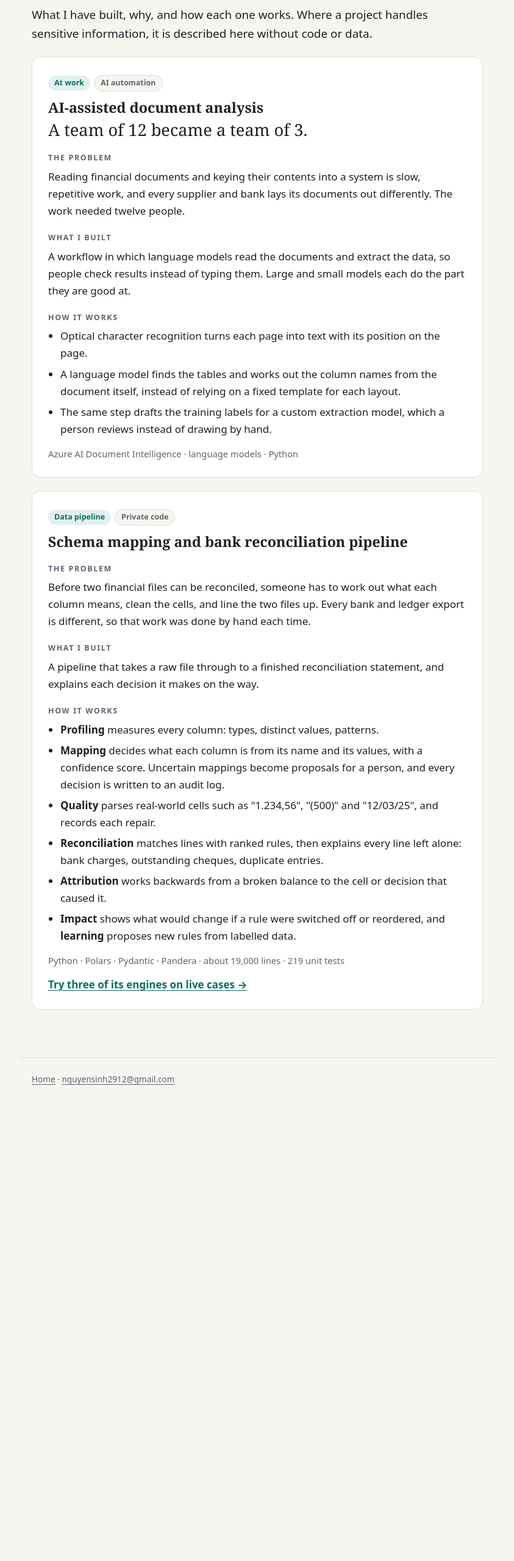
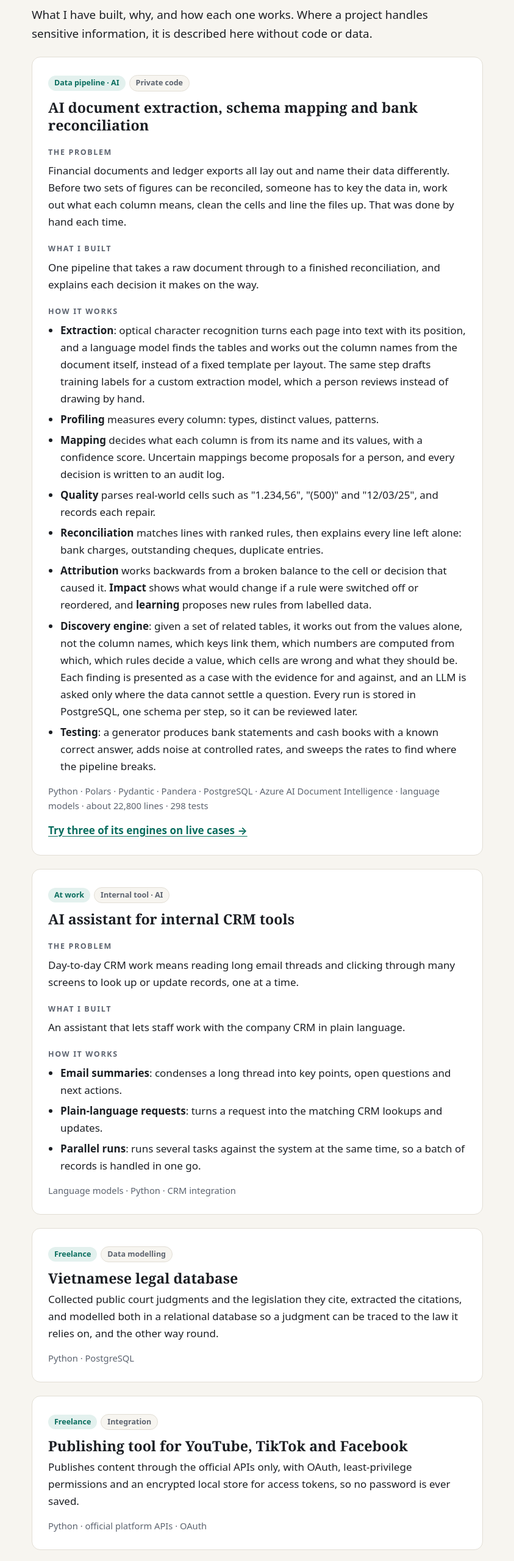
Before and after one commit to nguyensinh0210/nguyensinh0210.github.io, a plain HTML site: page projects.html in a window 1280 px wide. Shown: the part 160-2720 px from the top of the page at 61% size, without its empty margins (218-1061 px from the left). Before the commit the page ends 1990 px from the top, so only its background shows below. Drawn offline with Linux system fonts and the light colour scheme.

Commit message:
Update CV and project pages
Combine the document extraction and reconciliation projects into one
pipeline, add the internal CRM assistant and freelance projects, refresh
pipeline stats, remove the team-size claim, and add the CV PDF.

Co-Authored-By: Claude Opus 5.5 <noreply@anthropic.com>

```diff
--- a/projects.html
+++ b/projects.html
@@ -19,41 +19,57 @@
   <h1>Hands-on projects</h1>
   <p class="lead">What I have built, why, and how each one works. Where a project handles sensitive information, it is described here without code or data.</p>
 
-  <article class="card" id="documents">
-    <span class="tag">At work</span><span class="tag plain">AI automation</span>
-    <h2>AI-assisted document analysis</h2>
-    <p class="stat">A team of 12 became a team of 3.</p>
+  <span id="documents"></span><span id="reconciliation"></span>
+  <article class="card" id="pipeline">
+    <span class="tag">Data pipeline · AI</span><span class="tag plain">Private code</span>
+    <h2>AI document extraction, schema mapping and bank reconciliation</h2>
     <h3>The problem</h3>
-    <p>Reading financial documents and keying their contents into a system is slow, repetitive work, and every supplier and bank lays its documents out differently. The work needed twelve people.</p>
+    <p>Financial documents and ledger exports all lay out and name their data differently. Before two sets of figures can be reconciled, someone has to key the data in, work out what each column means, clean the cells and line the files up. That was done by hand each time.</p>
     <h3>What I built</h3>
-    <p>A workflow in which language models read the documents and extract the data, so people check results instead of typing them. Large and small models each do the part they are good at.</p>
+    <p>One pipeline that takes a raw document through to a finished reconciliation, and explains each decision it makes on the way.</p>
     <h3>How it works</h3>
     <ul>
-      <li>Optical character recognition turns each page into text with its position on the page.</li>
-      <li>A language model finds the tables and works out the column names from the document itself, instead of relying on a fixed template for each layout.</li>
-      <li>The same step drafts the training labels for a custom extraction model, which a person reviews instead of drawing by hand.</li>
-    </ul>
-    <p class="stack">Azure AI Document Intelligence · language models · Python</p>
-  </article>
-
-  <article class="card" id="reconciliation">
-    <span class="tag">Data pipeline</span><span class="tag plain">Private code</span>
-    <h2>Schema mapping and bank reconciliation pipeline</h2>
-    <h3>The problem</h3>
-    <p>Before two financial files can be reconciled, someone has to work out what each column means, clean the cells, and line the two files up. Every bank and ledger export is different, so that work was done by hand each time.</p>
-    <h3>What I built</h3>
-    <p>A pipeline that takes a raw file through to a finished reconciliation statement, and explains each decision it makes on the way.</p>
-    <h3>How it works</h3>
-    <ul>
+      <li><strong>Extraction</strong>: optical character recognition turns each page into text with its position, and a language model finds the tables and works out the column names from the document itself, instead of a fixed template per layout. The same step drafts training labels for a custom extraction model, which a person reviews instead of drawing by hand.</li>
       <li><strong>Profiling</strong> measures every column: types, distinct values, patterns.</li>
       <li><strong>Mapping</strong> decides what each column is from its name and its values, with a confidence score. Uncertain mappings become proposals for a person, and every decision is written to an audit log.</li>
       <li><strong>Quality</strong> parses real-world cells such as "1.234,56", "(500)" and "12/03/25", and records each repair.</li>
       <li><strong>Reconciliation</strong> matches lines with ranked rules, then explains every line left alone: bank charges, outstanding cheques, duplicate entries.</li>
-      <li><strong>Attribution</strong> works backwards from a broken balance to the cell or decision that caused it.</li>
-      <li><strong>Impact</strong> shows what would change if a rule were switched off or reordered, and <strong>learning</strong> proposes new rules from labelled data.</li>
+      <li><strong>Attribution</strong> works backwards from a broken balance to the cell or decision that caused it. <strong>Impact</strong> shows what would change if a rule were switched off or reordered, and <strong>learning</strong> proposes new rules from labelled data.</li>
+      <li><strong>Discovery engine</strong>: given a set of related tables, it works out from the values alone, not the column names, which keys link them, which numbers are computed from which, which rules decide a value, which cells are wrong and what they should be. Each finding is presented as a case with the evidence for and against, and an LLM is asked only where the data cannot settle a question. Every run is stored in PostgreSQL, one schema per step, so it can be reviewed later.</li>
+      <li><strong>Testing</strong>: a generator produces bank statements and cash books with a known correct answer, adds noise at controlled rates, and sweeps the rates to find where the pipeline breaks.</li>
     </ul>
-    <p class="stack">Python · Polars · Pydantic · Pandera · about 19,000 lines · 219 unit tests</p>
+    <p class="stack">Python · Polars · Pydantic · Pandera · PostgreSQL · Azure AI Document Intelligence · language models · about 22,800 lines · 298 tests</p>
     <p><a href="demo.html"><strong>Try three of its engines on live cases &rarr;</strong></a></p>
+  </article>
+
+  <article class="card" id="crm">
+    <span class="tag">At work</span><span class="tag plain">Internal tool · AI</span>
+    <h2>AI assistant for internal CRM tools</h2>
+    <h3>The problem</h3>
+    <p>Day-to-day CRM work means reading long email threads and clicking through many screens to look up or update records, one at a time.</p>
+    <h3>What I built</h3>
+    <p>An assistant that lets staff work with the company CRM in plain language.</p>
+    <h3>How it works</h3>
+    <ul>
+      <li><strong>Email summaries</strong>: condenses a long thread into key points, open questions and next actions.</li>
+      <li><strong>Plain-language requests</strong>: turns a request into the matching CRM lookups and updates.</li>
+      <li><strong>Parallel runs</strong>: runs several tasks against the system at the same time, so a batch of records is handled in one go.</li>
+    </ul>
+    <p class="stack">Language models · Python · CRM integration</p>
+  </article>
+
+  <article class="card" id="legal">
+    <span class="tag">Freelance</span><span class="tag plain">Data modelling</span>
+    <h2>Vietnamese legal database</h2>
+    <p>Collected public court judgments and the legislation they cite, extracted the citations, and modelled both in a relational database so a judgment can be traced to the law it relies on, and the other way round.</p>
+    <p class="stack">Python · PostgreSQL</p>
+  </article>
+
+  <article class="card" id="publishing">
+    <span class="tag">Freelance</span><span class="tag plain">Integration</span>
+    <h2>Publishing tool for YouTube, TikTok and Facebook</h2>
+    <p>Publishes content through the official APIs only, with OAuth, least-privilege permissions and an encrypted local store for access tokens, so no password is ever saved.</p>
+    <p class="stack">Python · official platform APIs · OAuth</p>
   </article>
 </main>
 <footer>
```
Also changed, not shown: freelance.html (+1 -1 lines), index.html (+49 -22 lines), 1 other file.
